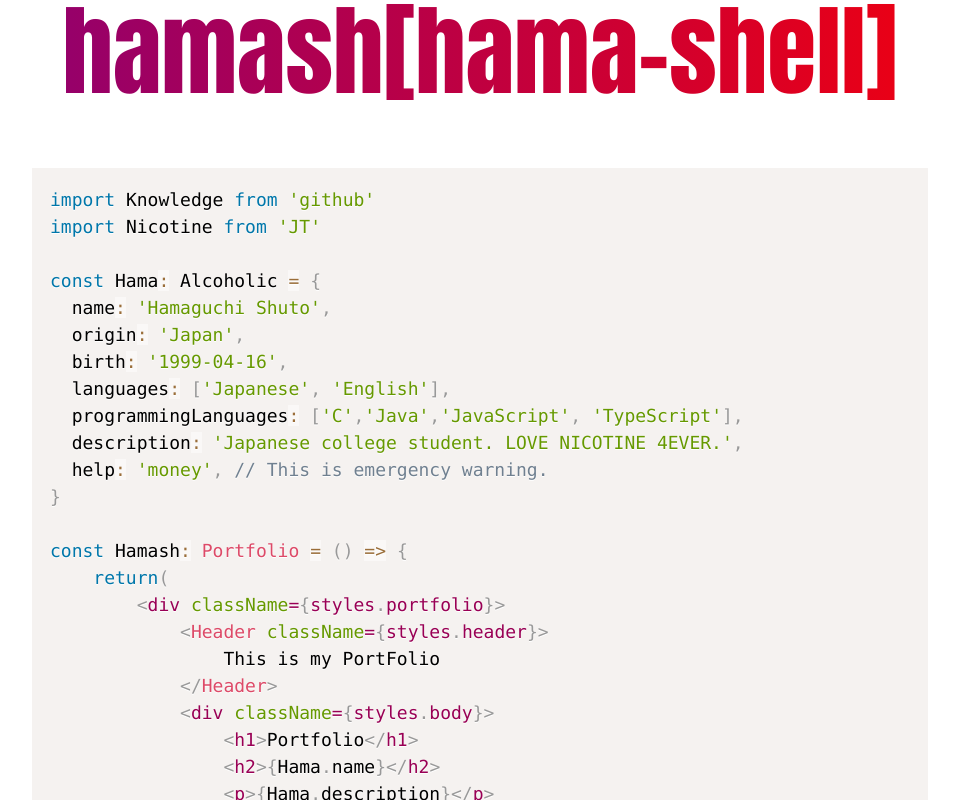
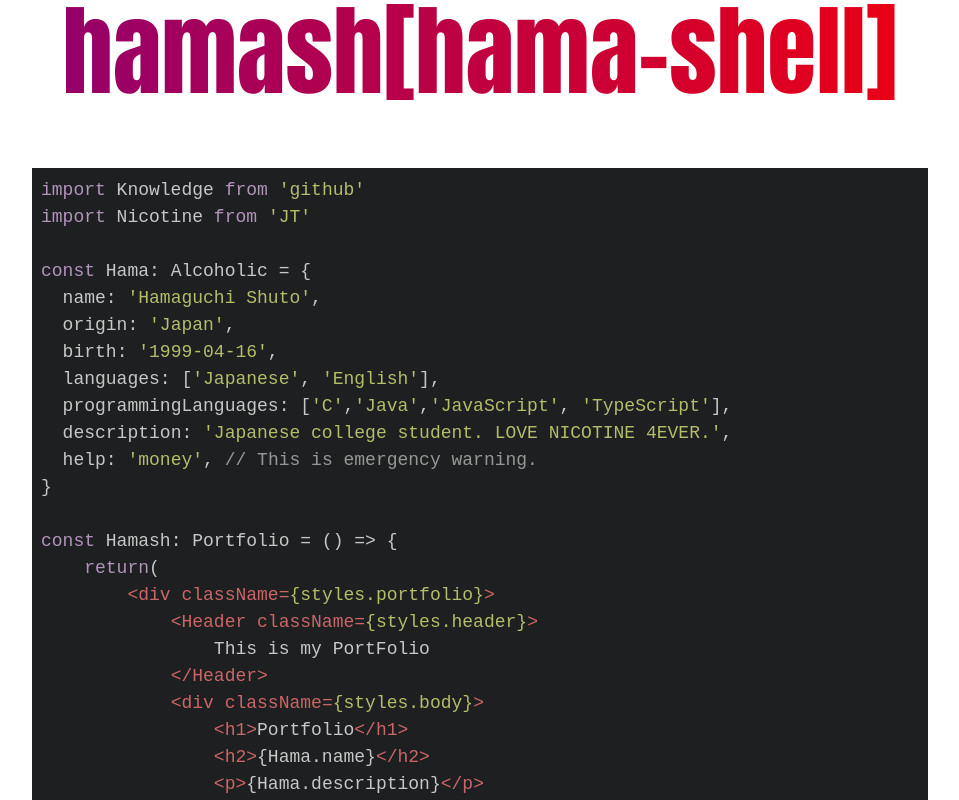
Before and after one commit to shuto-416/hamash, a Next.js app: page / in a window 1280 px wide. Shown: the top 800 px of the page, without its empty margins (160-1119 px from the left). Built offline with nearby package versions, Linux system fonts and the light colour scheme.

Commit message:
complete portfolio but I can fixed highlight anytime

```diff
--- a/pages/CodeBlock.tsx
+++ b/pages/CodeBlock.tsx
@@ -1,7 +1,6 @@
 import { CodeComponent, ReactMarkdownNames } from 'react-markdown/lib/ast-to-react'
-import { Prism as SyntaxHighlighter } from 'react-syntax-highlighter'
-import { github } from 'react-syntax-highlighter/dist/cjs/styles/hljs'
-import { dark } from 'react-syntax-highlighter/dist/cjs/styles/prism';
+import SyntaxHighlighter from 'react-syntax-highlighter'
+import { tomorrowNight } from 'react-syntax-highlighter/dist/cjs/styles/hljs';
 
 
 const CodeBlock: CodeComponent | ReactMarkdownNames = ({
@@ -14,7 +13,7 @@ const CodeBlock: CodeComponent | ReactMarkdownNames = ({
     const match = /language-(\w+)/.exec(className || '');
 
     return !inline && match ? (
-        <SyntaxHighlighter language={match[1]}>
+        <SyntaxHighlighter style={tomorrowNight} language={match[1]}>
           {String(children).replace(/\n$/, '')}
         </SyntaxHighlighter>
 
--- a/styles/Header.module.scss
+++ b/styles/Header.module.scss
@@ -2,7 +2,6 @@
     width: 100%;
     height: 100px;
     background-color: rgba(255, 255, 255, 0.7);
-    position: fixed;
     backdrop-filter: blur(4px);
 
     a{
--- a/styles/Home.module.scss
+++ b/styles/Home.module.scss
@@ -1,5 +1,5 @@
 .title{
-    padding-top: 150px;
+    padding-top: 50px;
 
     .markdown{
         font-size: 18px;
```
Also changed, not shown: pages/body.md (+1 -1 lines).
